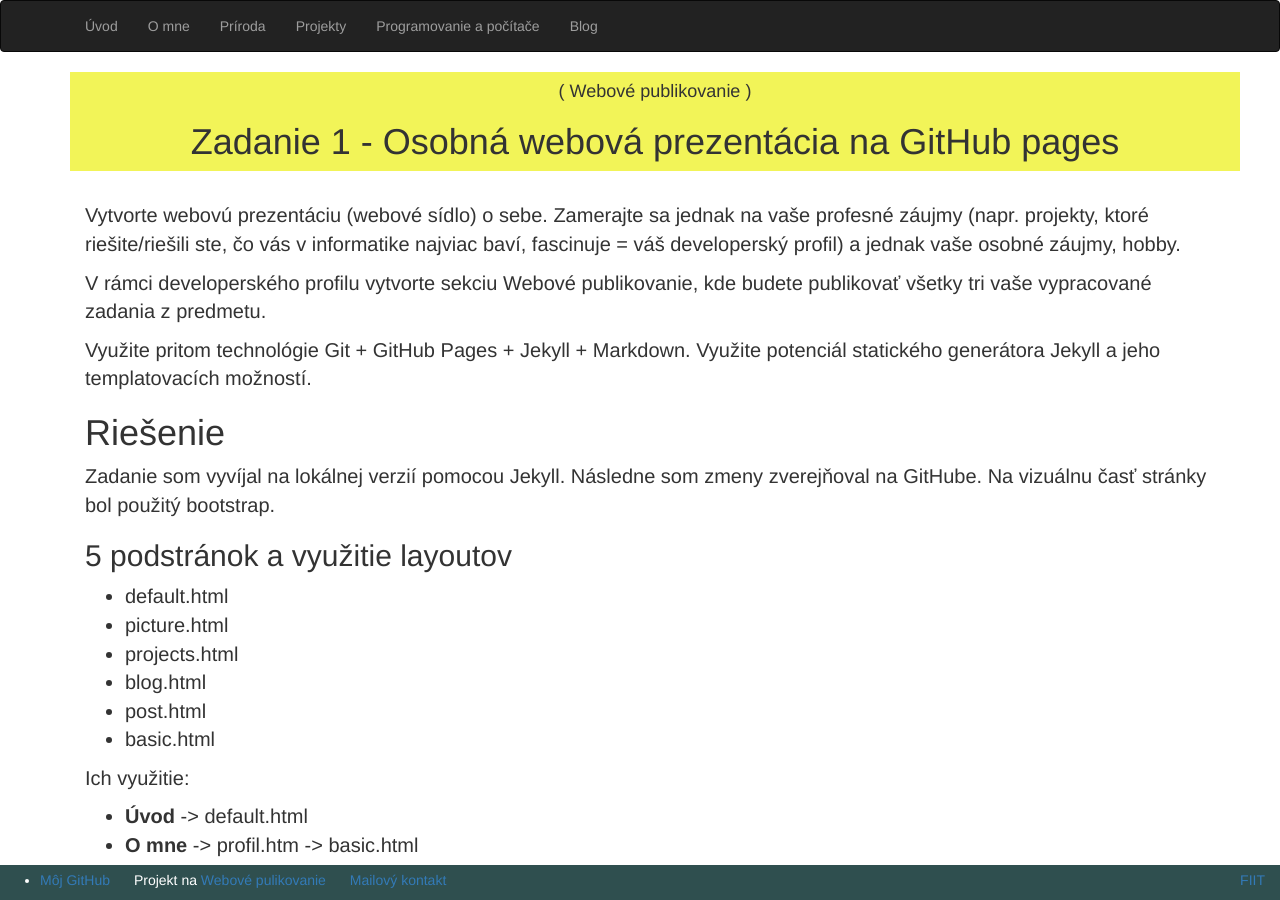
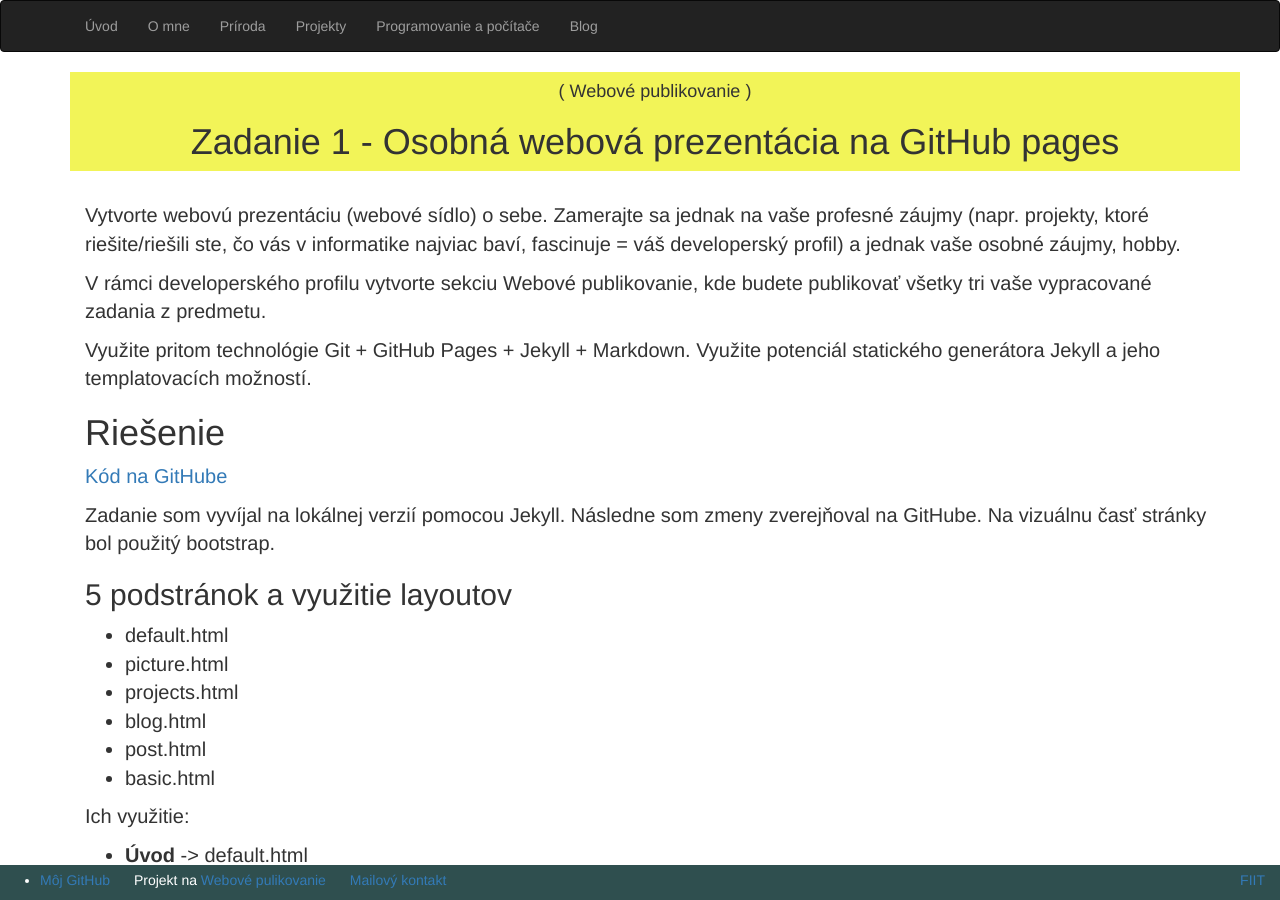
Before and after one commit to JanecekJ/JanecekJ.github.io, a Jekyll site: the page built from projekty/zadanie1/index.md, in a window 1280 px wide and 900 px high. Built offline with Jekyll 4.4.1, drawn with Linux system fonts in a browser that asks for light colours; emoji names are drawn with the system emoji font.

Commit message:
Added link for code to documentation for first project from WP

```diff
--- a/projekty/zadanie1/index.md
+++ b/projekty/zadanie1/index.md
@@ -10,6 +10,9 @@ V rámci developerského profilu vytvorte sekciu Webové publikovanie, kde budet
 Využite pritom technológie Git + GitHub Pages + Jekyll + Markdown. Využite potenciál statického generátora Jekyll a jeho templatovacích možností.
 
 # Riešenie
+
+[Kód na GitHube](https://github.com/JanecekJ/JanecekJ.github.io){:target="_balnk"}
+
 Zadanie som vyvíjal na lokálnej verzií pomocou Jekyll. Následne som zmeny zverejňoval na GitHube. Na vizuálnu časť stránky bol použitý bootstrap.
 
 ## 5 podstránok a využitie layoutov
```
